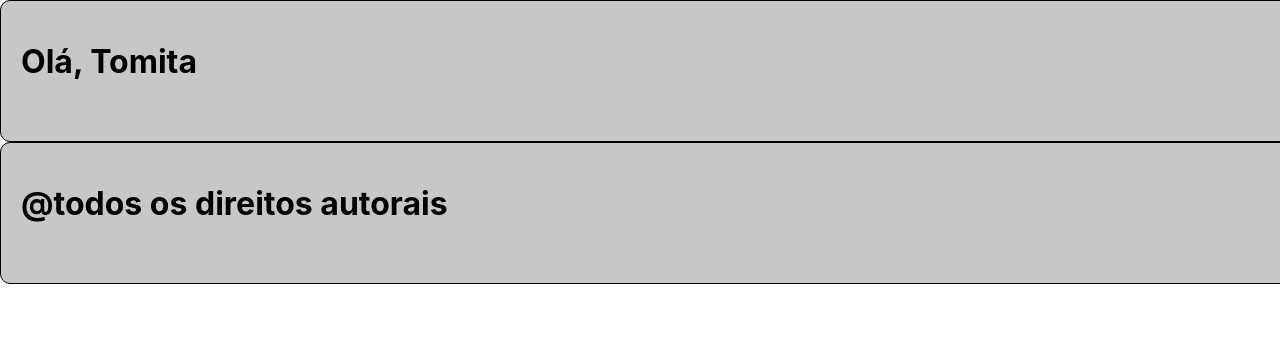
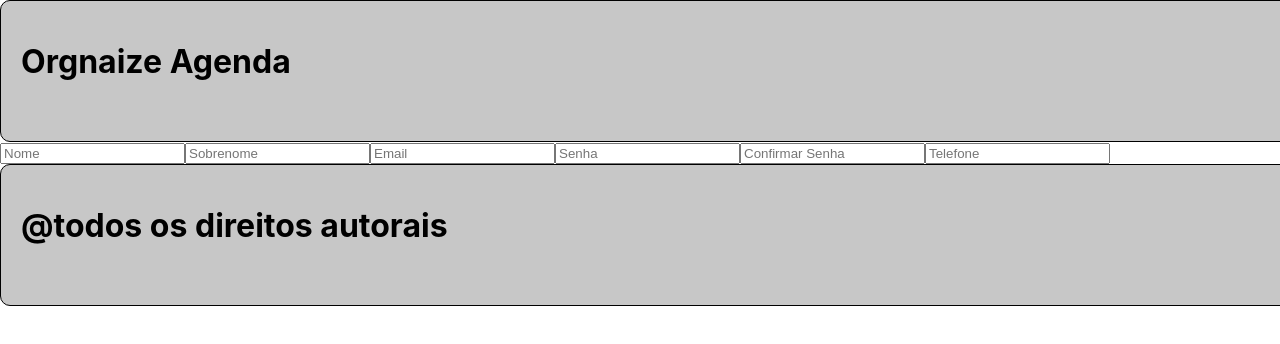
Before and after one commit to CS-PI-2025-umdiameformo/front-end, a React (Create React App) app: page /cadastroUsuario in a window 1280 px wide. Shown: the top 344 px of the page. Built offline with nearby package versions, Linux system fonts and the light colour scheme.

Commit message:
Alguns ajustes gerais

```diff
--- a/src/App.js
+++ b/src/App.js
@@ -4,15 +4,17 @@ import Header from "./components/header/header";
 import Calculadora from "./pages/calculadora/calculadora";
 import Home from "./pages/home/home";
 import Footer from "./components/footer/footer";
+import CadastroUsuario from "./pages/cadastroUsuario/cadastroUsuario";
 
 function App() {
   return (
     <>
-      <Header nome="Tomita" />
+      <Header nome="Orgnaize Agenda" />
       <BrowserRouter>
         <Routes>
           <Route path="/" Component={Home} />
           <Route path="/calculadora" Component={Calculadora} />
+          <Route path="/cadastroUsuario" Component={CadastroUsuario} />
         </Routes>
       </BrowserRouter>
       {/* <Calculadora /> */}
--- a/src/components/header/header.jsx
+++ b/src/components/header/header.jsx
@@ -6,7 +6,7 @@ const Header = (params) => {
   return (
     <>
       <div className="header">
-        <h1>Olá, {nome}</h1>
+        <h1>{nome}</h1>
       </div>
     </>
   );
--- a/src/pages/cadastroUsuario/cadastroUsuario.jsx
+++ b/src/pages/cadastroUsuario/cadastroUsuario.jsx
@@ -1,9 +1,18 @@
 import React from "react";
+import "./cadastroUsuario.css";
 
 const CadastroUsuario = () => {
   return (
     <>
+    <form>
+        <input id="inNome" type="text" placeholder="Nome" className="inputCadastroUsuario" />
+        <input id="inSobrenome" type="text" placeholder="Sobrenome" className="inputCadastroUsuario" />
+        <input id="inEmail" type="text" placeholder="Email" className="inputCadastroUsuario" />
+        <input id="inSenha" type="text" placeholder="Senha" className="inputCadastroUsuario" />
+        <input id="inConfirmaSenha" type="text" placeholder="Confirmar Senha" className="inputCadastroUsuario" />
+        <input id="inTelefone" type="text" placeholder="Telefone" className="inputCadastroUsuario" />
 
+    </form>
     </>
   );
 };
```
Also changed, not shown: index.html (deleted, +0 -10 lines), src/utils/LocalStorageUDMF.js (added, +34 -0 lines).
